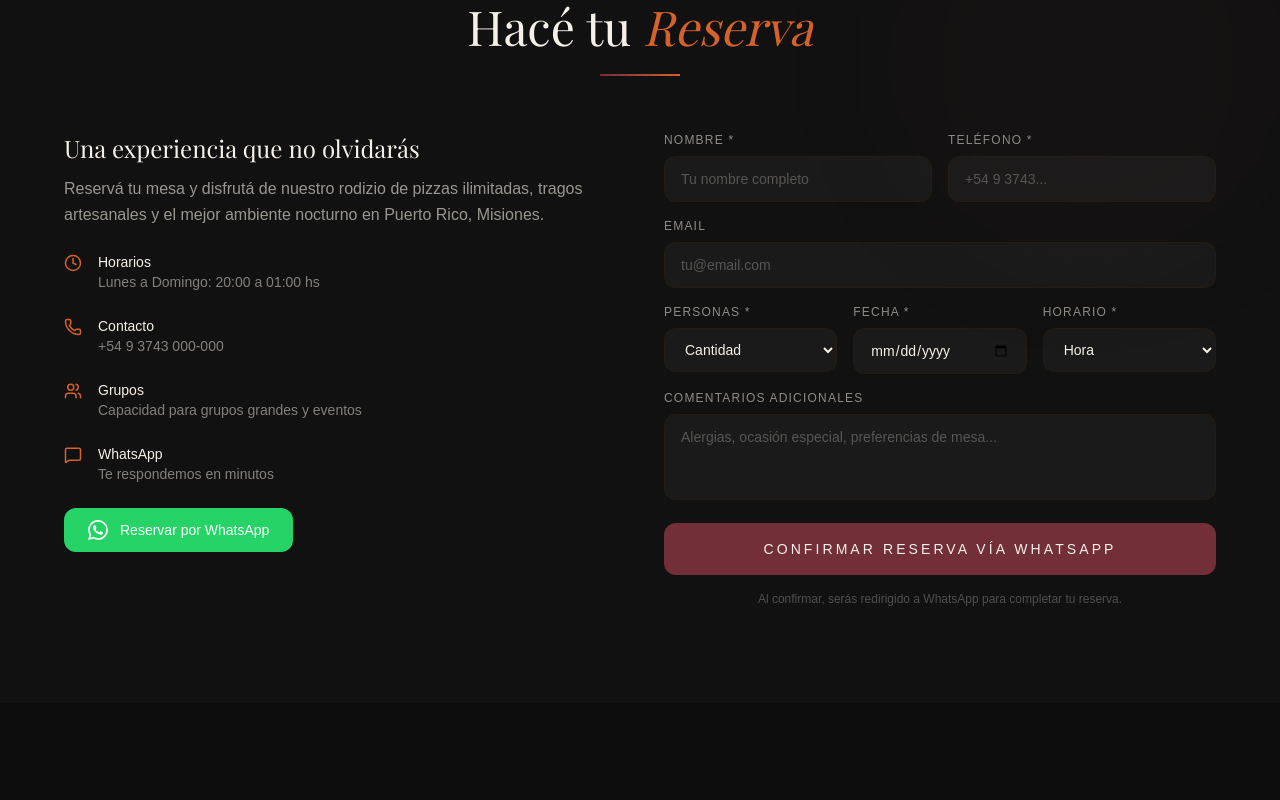
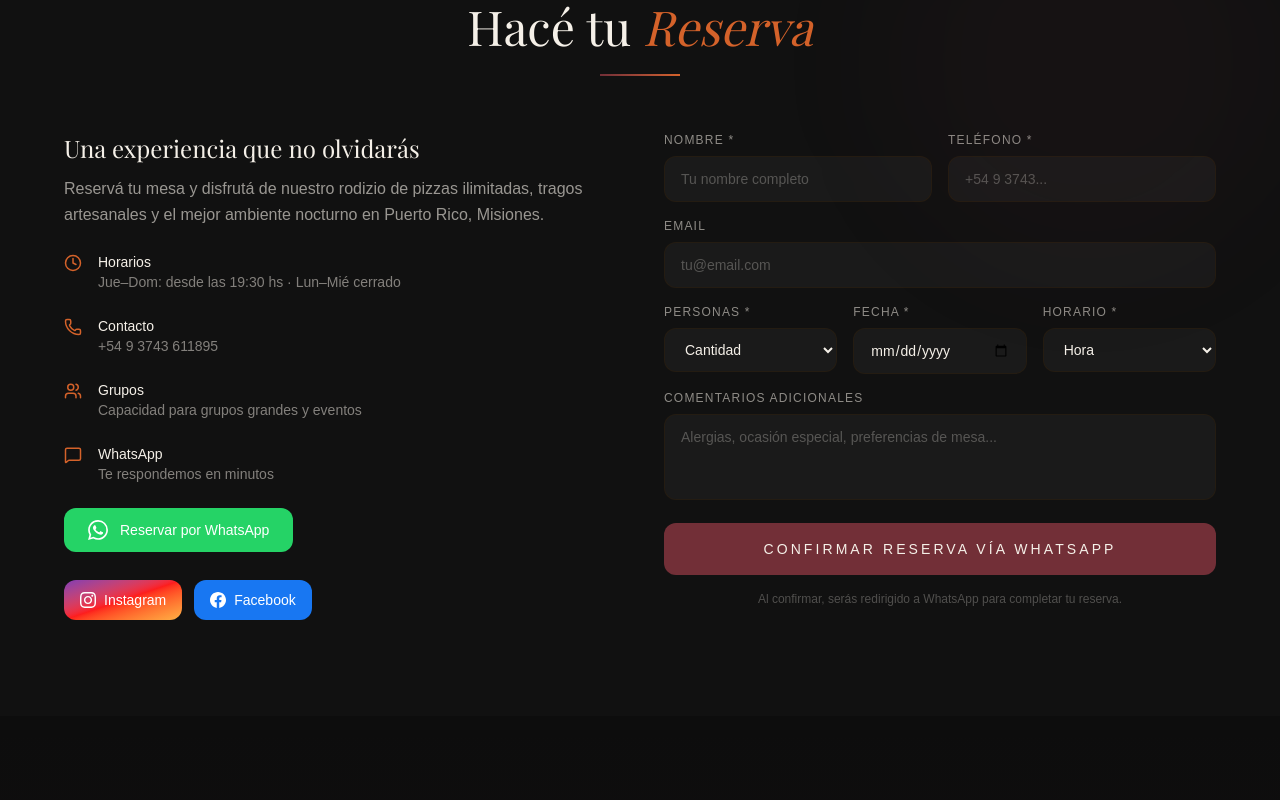
Before and after one commit to stefanoreichert/los-troncos-web-info, a Next.js app: page / in a window 1280 px wide. Shown: the part 5320-6120 px from the top of the page. Built offline with nearby package versions, Linux system fonts and the light colour scheme.

Commit message:
fix: datos reales en Reservations y Location, botones Instagram y Facebook en Reservas

```diff
--- a/app/components/Location.tsx
+++ b/app/components/Location.tsx
@@ -35,17 +35,17 @@
               {
                 icon: <MapPin size={18} />,
                 title: "Dirección",
-                desc: "Av. San Martín 1234, Puerto Rico, Misiones, Argentina",
+                desc: "Puerto Rico, Misiones, Argentina",
               },
               {
                 icon: <Phone size={18} />,
                 title: "Teléfono",
-                desc: "+54 9 3743 000-000",
+                desc: "+54 9 3743 611895",
               },
               {
                 icon: <Clock size={18} />,
                 title: "Horarios",
-                desc: "Lunes a Domingo: 20:00 — 01:00 hs",
+                desc: "Jue–Dom: desde las 19:30 hs · Lun–Mié cerrado",
               },
             ].map((item, i) => (
               <div
@@ -63,7 +63,7 @@
             {/* Social */}
             <div className="flex gap-3 pt-2">
               <a
-                href="https://instagram.com/lostroncosrestobar"
+                href="https://www.instagram.com/lostroncos_restobar/"
                 target="_blank"
                 rel="noopener noreferrer"
                 className="flex items-center gap-2 px-5 py-2.5 bg-gradient-to-br from-[#833ab4] via-[#fd1d1d] to-[#fcb045] text-white rounded-xl text-sm font-medium hover:opacity-90 transition-opacity"
--- a/app/components/Reservations.tsx
+++ b/app/components/Reservations.tsx
@@ -14,7 +14,7 @@
   comentarios: string;
 };
 
-const WHATSAPP_NUMBER = "5493743000000";
+const WHATSAPP_NUMBER = "+543743611895";
 
 const inputClass =
   "w-full bg-[#1a1a1a] border border-[#2c1f0e]/60 hover:border-[#722f37]/45 focus:border-[#722f37] text-[#f5f0e8] placeholder-[#f5f0e8]/28 rounded-xl px-4 py-3 text-sm outline-none transition-all duration-300 focus:ring-2 focus:ring-[#722f37]/18";
@@ -119,12 +119,12 @@
               {
                 icon: <Clock size={18} />,
                 title: "Horarios",
-                desc: "Lunes a Domingo: 20:00 a 01:00 hs",
+                desc: "Jue–Dom: desde las 19:30 hs · Lun–Mié cerrado",
               },
               {
                 icon: <Phone size={18} />,
                 title: "Contacto",
-                desc: "+54 9 3743 000-000",
+                desc: "+54 9 3743 611895",
               },
               {
                 icon: <Users size={18} />,
@@ -160,6 +160,28 @@
               </svg>
               Reservar por WhatsApp
             </a>
+
+            {/* Redes Sociales */}
+            <div className="flex gap-3 pt-1">
+              <a
+                href="https://www.instagram.com/lostroncos_restobar/"
+                target="_blank"
+                rel="noopener noreferrer"
+                className="flex items-center gap-2 px-4 py-2.5 bg-gradient-to-br from-[#833ab4] via-[#fd1d1d] to-[#fcb045] text-white rounded-xl text-sm font-medium hover:opacity-90 transition-opacity"
+              >
+                <svg className="w-4 h-4 fill-white shrink-0" viewBox="0 0 24 24"><path d="M12 2.163c3.204 0 3.584.012 4.85.07 3.252.148 4.771 1.691 4.919 4.919.058 1.265.069 1.645.069 4.849 0 3.205-.012 3.584-.069 4.849-.149 3.225-1.664 4.771-4.919 4.919-1.266.058-1.644.07-4.85.07-3.204 0-3.584-.012-4.849-.07-3.26-.149-4.771-1.699-4.919-4.92-.058-1.265-.07-1.644-.07-4.849 0-3.204.013-3.583.07-4.849.149-3.227 1.664-4.771 4.919-4.919 1.266-.057 1.645-.069 4.849-.069zm0-2.163c-3.259 0-3.667.014-4.947.072-4.358.2-6.78 2.618-6.98 6.98-.059 1.281-.073 1.689-.073 4.948 0 3.259.014 3.668.072 4.948.2 4.358 2.618 6.78 6.98 6.98 1.281.058 1.689.072 4.948.072 3.259 0 3.668-.014 4.948-.072 4.354-.2 6.782-2.618 6.979-6.98.059-1.28.073-1.689.073-4.948 0-3.259-.014-3.667-.072-4.947-.196-4.354-2.617-6.78-6.979-6.98-1.281-.059-1.69-.073-4.949-.073zm0 5.838c-3.403 0-6.162 2.759-6.162 6.162s2.759 6.163 6.162 6.163 6.162-2.759 6.162-6.163c0-3.403-2.759-6.162-6.162-6.162zm0 10.162c-2.209 0-4-1.79-4-4 0-2.209 1.791-4 4-4s4 1.791 4 4c0 2.21-1.791 4-4 4zm6.406-11.845c-.796 0-1.441.645-1.441 1.44s.645 1.44 1.441 1.44c.795 0 1.439-.645 1.439-1.44s-.644-1.44-1.439-1.44z"/></svg>
+                Instagram
+              </a>
+              <a
+                href="https://www.facebook.com/lostroncos.restobar.2025"
+                target="_blank"
+                rel="noopener noreferrer"
+                className="flex items-center gap-2 px-4 py-2.5 bg-[#1877f2] hover:bg-[#166fe5] text-white rounded-xl text-sm font-medium transition-colors"
+              >
+                <svg className="w-4 h-4 fill-white shrink-0" viewBox="0 0 24 24"><path d="M24 12.073c0-6.627-5.373-12-12-12s-12 5.373-12 12c0 5.99 4.388 10.954 10.125 11.854v-8.385H7.078v-3.47h3.047V9.43c0-3.007 1.792-4.669 4.533-4.669 1.312 0 2.686.235 2.686.235v2.953H15.83c-1.491 0-1.956.925-1.956 1.874v2.25h3.328l-.532 3.47h-2.796v8.385C19.612 23.027 24 18.062 24 12.073z"/></svg>
+                Facebook
+              </a>
+            </div>
           </motion.div>
 
           {/* Form */}
```
